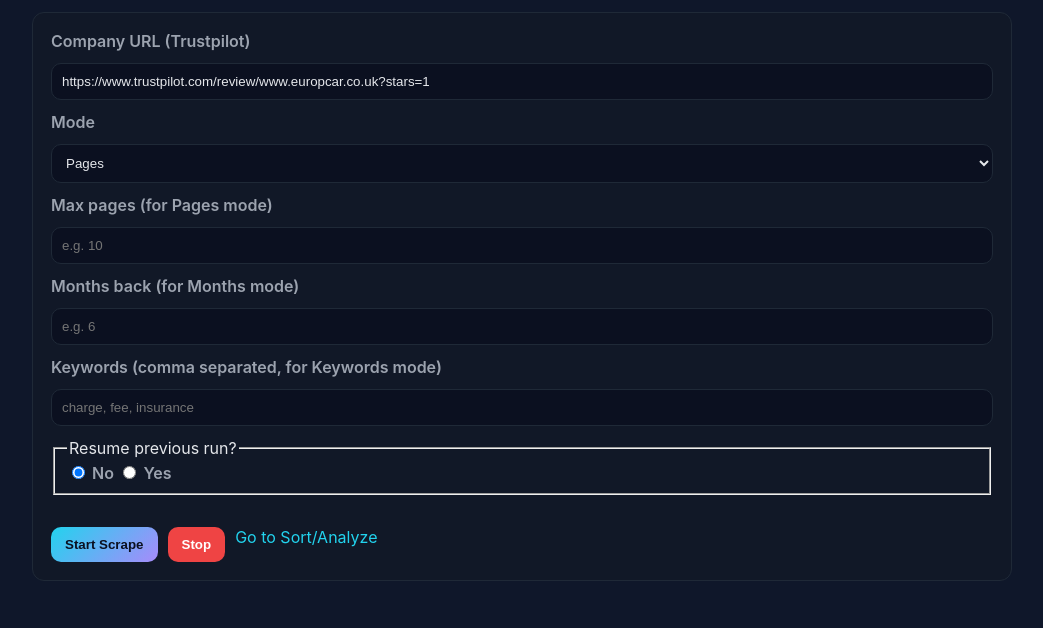
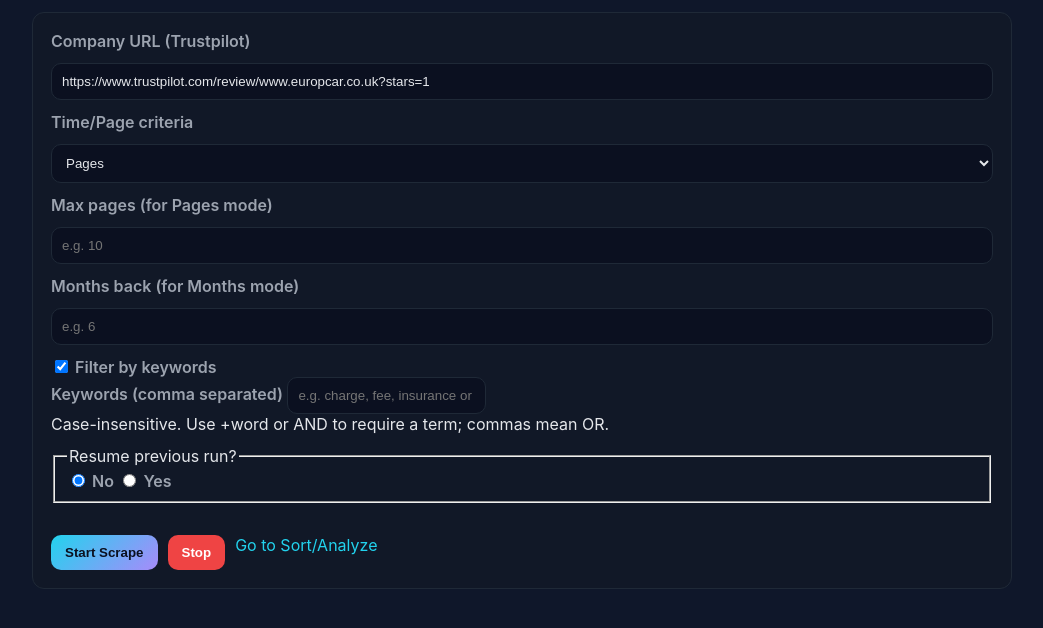
Before and after one commit to coaxialdolor/trustpilot-scraper, a FastAPI app: page /scrape in a window 1280 px wide. Shown: the part 106-734 px from the top of the page, without its empty margins (118-1161 px from the left). Run offline with FastAPI, Linux system fonts and the light colour scheme.

Commit message:
feat: enhance scraping parameters and UI for keyword filtering
- Updated the scraping logic to always include keywords if provided, regardless of the selected mode.
- Modified the filename generation function to accommodate start and end date parameters.
- Improved the UI by renaming the mode label to "Time/Page criteria" and adding a toggle for keyword filtering with enhanced instructions.

```diff
--- a/sortingapp/app/main.py
+++ b/sortingapp/app/main.py
@@ -225,7 +225,8 @@ async def scrape_run(
         args += ["--pages", max_pages.strip()]
     if mode == "months" and months.strip():
         args += ["--months", months.strip()]
-    if mode == "keywords" and keywords.strip():
+    # Pass keywords regardless of mode when provided and keyword filter is enabled
+    if keywords.strip():
         args += ["--keywords", keywords.strip()]
     if mode == "dates" and start_date.strip() and end_date.strip():
         args += ["--start_date", start_date.strip(), "--end_date", end_date.strip()]
--- a/sortingapp/app/templates/scrape.html
+++ b/sortingapp/app/templates/scrape.html
@@ -15,7 +15,7 @@
       <label>Company URL (Trustpilot)</label>
       <input type="text" name="company_url" value="https://www.trustpilot.com/review/www.europcar.co.uk?stars=1" placeholder="https://www.trustpilot.com/review/example.com" required />
 
-      <label>Mode</label>
+      <label>Time/Page criteria</label>
       <select name="mode">
         <option value="pages">Pages</option>
         <option value="months">Months back</option>
@@ -29,8 +29,14 @@
       <label>Months back (for Months mode)</label>
       <input type="text" name="months" placeholder="e.g. 6" />
 
-      <label>Keywords (comma separated, for Keywords mode)</label>
-      <input type="text" name="keywords" placeholder="charge, fee, insurance" />
+      <div id="kw-section">
+        <label><input type="checkbox" id="kw-toggle" checked /> Filter by keywords</label>
+        <div id="kw-fields">
+          <label>Keywords (comma separated)</label>
+          <input type="text" name="keywords" placeholder="e.g. charge, fee, insurance or +extra AND service" />
+          <div class="help">Case-insensitive. Use +word or AND to require a term; commas mean OR.</div>
+        </div>
+      </div>
 
       <div id="date-range" style="display:none;">
         <label>Start date (for Date interval mode)</label>
@@ -129,6 +135,13 @@
     modeEl.addEventListener('change', updateModeFields);
     updateModeFields();
 
+    // Keywords toggle
+    const kwToggle = document.getElementById('kw-toggle');
+    const kwFields = document.getElementById('kw-fields');
+    function updateKw(){ kwFields.style.display = kwToggle.checked ? 'block' : 'none'; }
+    kwToggle.addEventListener('change', updateKw);
+    updateKw();
+
     // Resume radio toggle and fetch suggestions
     const resumeRadios = document.querySelectorAll('input[name="resume"]');
     const resumeBox = document.getElementById('resume-options');
```
Also changed, not shown: sortingapp/app/scrape_reviews.py (+5 -3 lines).
